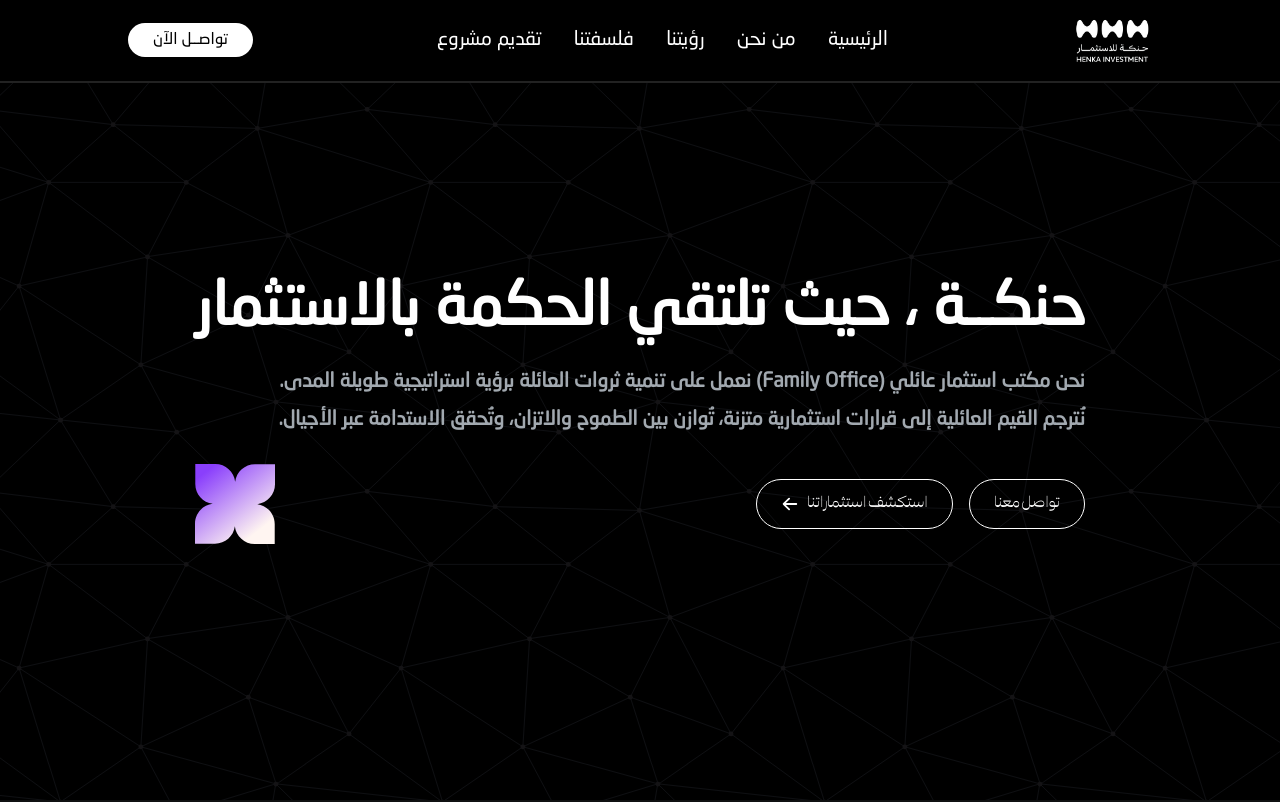
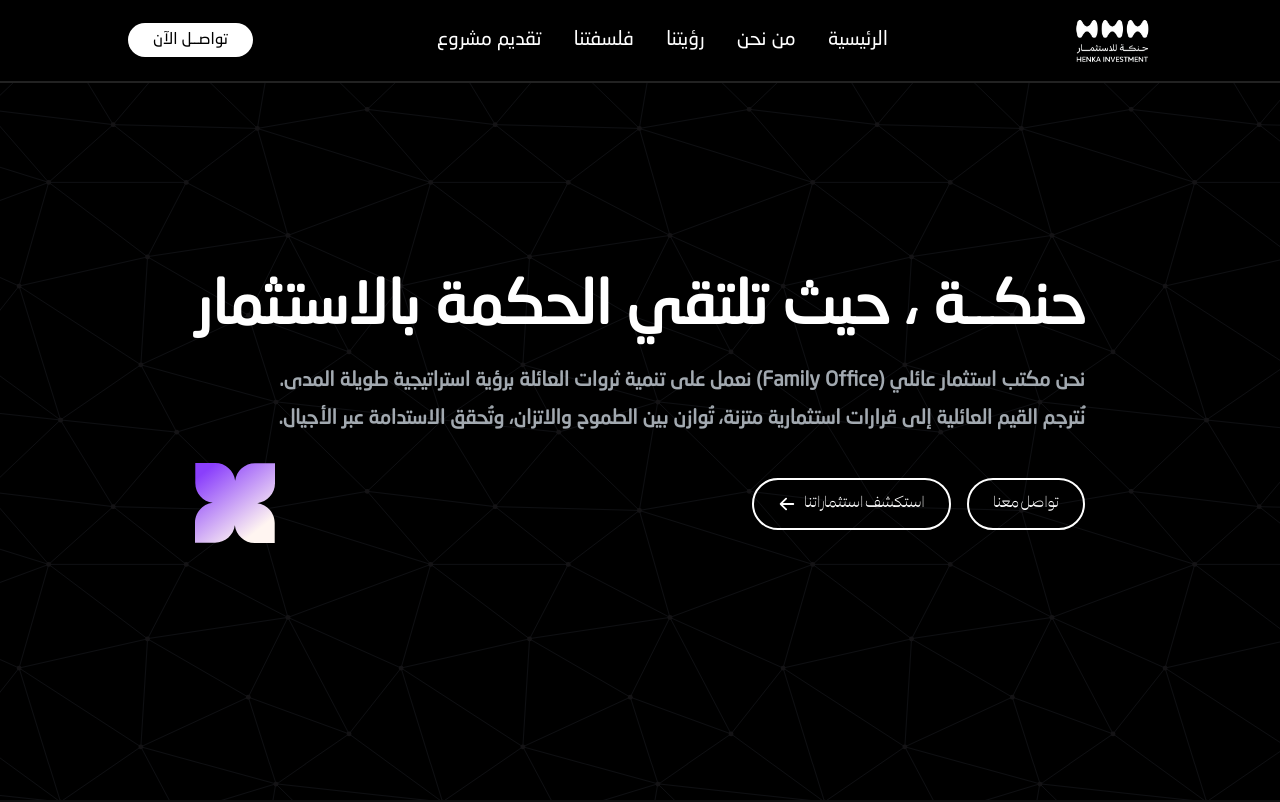
Before and after one commit to amineelakkermi/Henka, a Next.js app: page / in a window 1280 px wide. Shown: the top 802 px of the page. Built offline with nearby package versions, Linux system fonts and the light colour scheme.

Commit message:
mise a jour

```diff
--- a/components/AnimatedHeroContent.jsx
+++ b/components/AnimatedHeroContent.jsx
@@ -106,14 +106,14 @@ const AnimatedHeroContent = () => {
         <a
           ref={el => buttonsRef.current[0] = el}
           href="/contact"
-          className="border border-white max-w-[250px] text-white hover:bg-white hover:text-black transition-colors duration-300 py-3 px-6 rounded-full font-ghaith text-[16px] flex items-center justify-center gap-2"
+          className="border border-white border-2 max-w-[250px] text-white hover:bg-white hover:text-black transition-colors duration-300 py-3 px-6 rounded-full font-ghaith text-[16px] flex items-center justify-center gap-2"
         >
           تواصل معنا
         </a>
         <a
           ref={el => buttonsRef.current[1] = el}
           href="#investment"
-          className="border border-white max-w-[250px] text-white hover:bg-white hover:text-black transition-colors duration-300 py-3 px-6 rounded-full font-ghaith text-[16px] flex items-center justify-center gap-2"
+          className="border border-white border-2 max-w-[250px] text-white hover:bg-white hover:text-black transition-colors duration-300 py-3 px-6 rounded-full font-ghaith text-[16px] flex items-center justify-center gap-2"
         >
           استكشف استثماراتنا
           <HiArrowLeft className="text-[18px]" />
--- a/components/Location.jsx
+++ b/components/Location.jsx
@@ -47,7 +47,7 @@ const LocationSection = () => {
   }, [])
 
   return (
-    <section className="relative  w-full h-screen rtl overflow-hidden">
+    <section className="relative w-full h-screen rtl overflow-hidden">
       {/* Background image animée */}
       <div ref={imageWrapperRef} className="absolute inset-0">
         <Image
```
